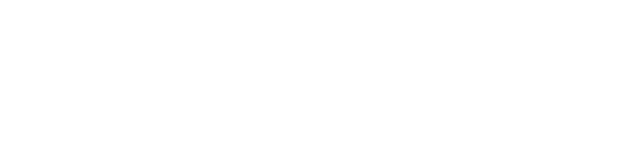
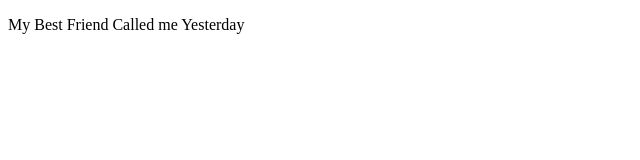
Before and after one commit to Aliazghar001/git_project, a plain HTML site: page index.html in a window 1280 px wide. Shown: the whole page, without its empty margins (0-640 px from the left). Drawn offline with Linux system fonts and the light colour scheme.

Commit message:
paragraph tag Added

```diff
--- a/index.html
+++ b/index.html
@@ -6,6 +6,6 @@
     <title>Document</title>
 </head>
 <body>
-
+    <p> My Best Friend Called me Yesterday</p>
 </body>
 </html>
```
